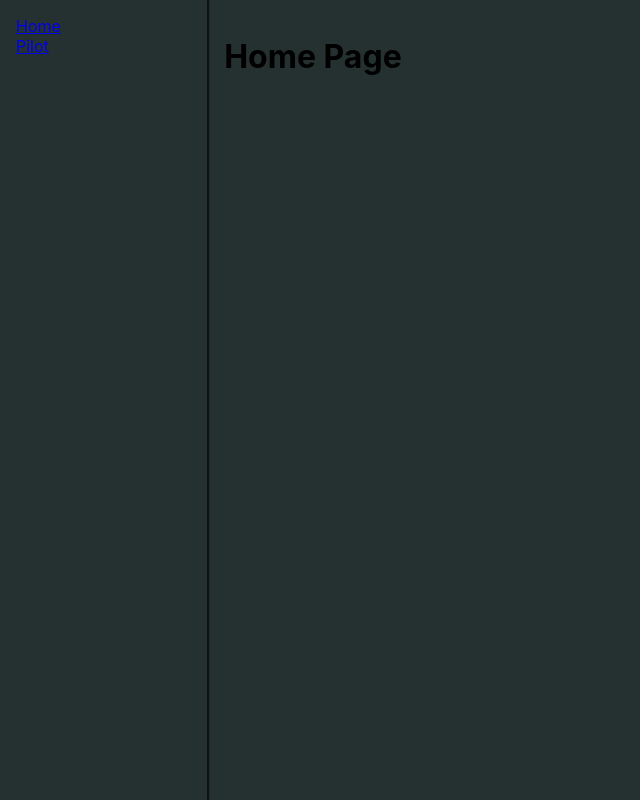
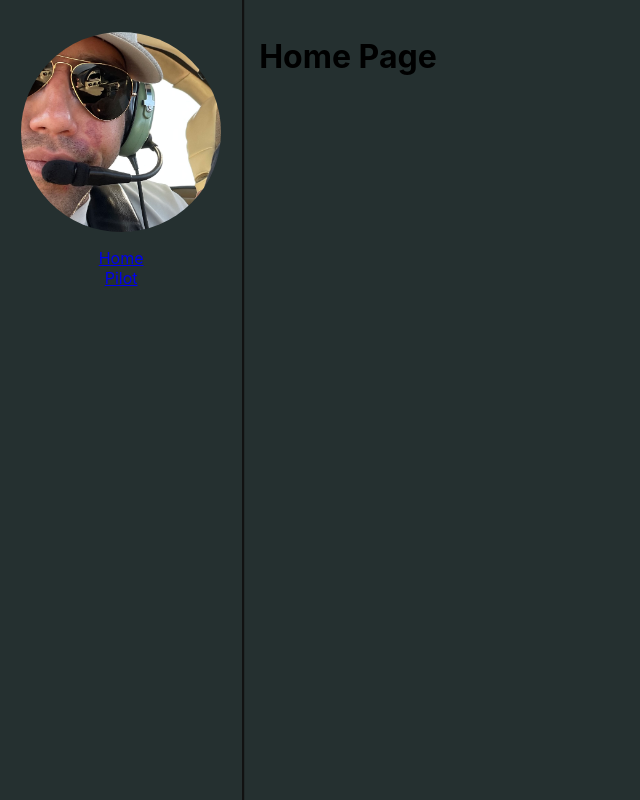
Before and after one commit to GlenCodez/glenned.com, a React (Create React App) app: page /home in a window 1280 px wide. Shown: the whole page, without its empty margins (0-640 px from the left). Built offline with nearby package versions, Linux system fonts and the light colour scheme.

Commit message:
Profile picture

```diff
--- a/src/components/Nav/Nav.css
+++ b/src/components/Nav/Nav.css
@@ -6,4 +6,20 @@
     padding: 1rem;
     display: flex;
     flex-flow: column nowrap;
+    align-items: center;
+    justify-content: flex-start;
 }
+
+.profile-container {
+    display: inline-block;
+    position: relative;
+    width: 200px;
+    height: 200px;
+    overflow: hidden;
+    border-radius: 50%;
+    margin: 1rem;
+}
+.profile-container img {
+    width: auto;
+    height: 100%;
+}
--- a/src/components/Nav/Nav.tsx
+++ b/src/components/Nav/Nav.tsx
@@ -5,6 +5,9 @@ import {Link} from "react-router-dom";
 function Nav() {
     return (
         <nav className="main-nav">
+            <div className="profile-container">
+                <img src="img/glen_burchfield_profile_picture.jpg" alt="Glen Burchfield Profile Picture" />
+            </div>
             <Link to="/home">Home</Link>
             <Link to="/pilot">Pilot</Link>
         </nav>
```
Also changed, not shown: public/img/glen_burchfield_profile_picture.jpg (added).
